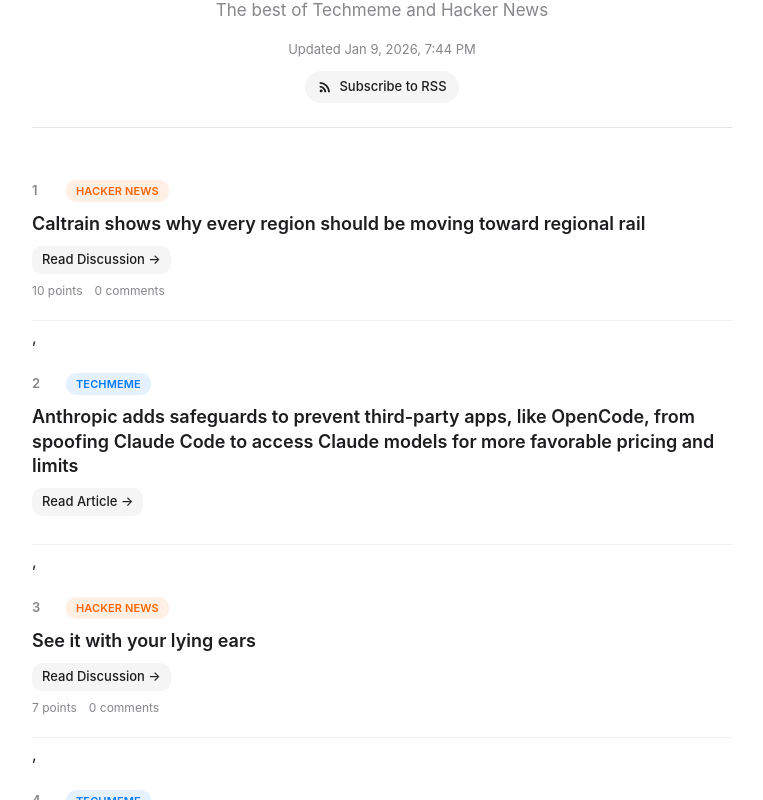
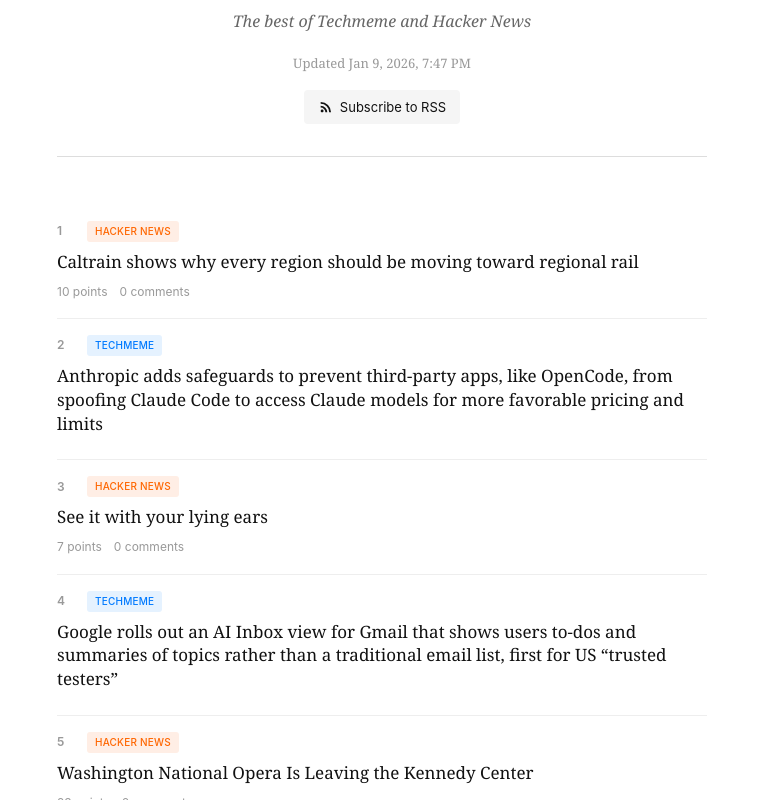
Before and after one commit to antrod/mergelines, a website: page index.html in a window 1280 px wide. Shown: the part 94-894 px from the top of the page, without its empty margins (258-1021 px from the left). Drawn offline with Linux system fonts and the light colour scheme.

Commit message:
Redesign with minimal serif style inspired by Permanent Equity - fixed comma bug, removed button links, tighter spacing

```diff
--- a/feed.xml
+++ b/feed.xml
@@ -4,9 +4,9 @@
         <description><![CDATA[Top tech stories from Techmeme and Hacker News, featuring cross-platform matches]]></description>
         <link>https://yoursite.com</link>
         <generator>RSS for Node</generator>
-        <lastBuildDate>Sat, 10 Jan 2026 00:44:14 GMT</lastBuildDate>
+        <lastBuildDate>Sat, 10 Jan 2026 00:47:29 GMT</lastBuildDate>
         <atom:link href="https://yoursite.com/feed.xml" rel="self" type="application/rss+xml"/>
-        <pubDate>Sat, 10 Jan 2026 00:44:14 GMT</pubDate>
+        <pubDate>Sat, 10 Jan 2026 00:47:29 GMT</pubDate>
         <language><![CDATA[en]]></language>
         <ttl>60</ttl>
         <item>
--- a/index.html
+++ b/index.html
@@ -13,79 +13,76 @@
         }
 
         body {
-            font-family: -apple-system, BlinkMacSystemFont, 'Helvetica Neue', Arial, sans-serif;
+            font-family: Georgia, 'Times New Roman', serif;
             background: #ffffff;
             min-height: 100vh;
-            padding: 24px 20px;
-            color: #1d1d1f;
-            line-height: 1.5;
+            padding: 40px 20px;
+            color: #111;
+            line-height: 1.7;
         }
 
         .container {
-            max-width: 700px;
+            max-width: 650px;
             margin: 0 auto;
         }
 
         header {
             text-align: center;
-            margin-bottom: 32px;
-            padding-bottom: 24px;
-            border-bottom: 1px solid rgba(0, 0, 0, 0.1);
+            margin-bottom: 48px;
+            padding-bottom: 32px;
+            border-bottom: 1px solid #ddd;
         }
 
         h1 {
-            font-size: 40px;
+            font-size: 32px;
             font-weight: 700;
-            letter-spacing: -0.03em;
+            letter-spacing: -0.02em;
             margin-bottom: 8px;
-            background: linear-gradient(135deg, #667eea 0%, #764ba2 100%);
-            -webkit-background-clip: text;
-            -webkit-text-fill-color: transparent;
-            background-clip: text;
+            color: #111;
         }
 
         .subtitle {
-            font-size: 17px;
-            color: #86868b;
+            font-size: 16px;
+            color: #666;
             font-weight: 400;
             margin-bottom: 16px;
+            font-style: italic;
         }
 
         .meta {
             font-size: 13px;
-            color: #86868b;
-            margin-bottom: 12px;
+            color: #999;
+            margin-bottom: 16px;
         }
 
         .rss-link {
             display: inline-flex;
             align-items: center;
             gap: 6px;
-            padding: 6px 12px;
-            background: rgba(0, 0, 0, 0.04);
-            border-radius: 16px;
+            padding: 6px 14px;
+            background: #f5f5f5;
+            border-radius: 4px;
             text-decoration: none;
-            color: #1d1d1f;
+            color: #111;
             font-size: 13px;
-            font-weight: 500;
-            transition: all 0.2s ease;
+            font-weight: 400;
+            font-family: -apple-system, BlinkMacSystemFont, sans-serif;
+            transition: background 0.2s ease;
         }
 
         .rss-link:hover {
-            background: rgba(0, 0, 0, 0.08);
+            background: #e5e5e5;
         }
 
         .stories {
             display: grid;
-            gap: 4px;
+            gap: 0;
         }
 
         .story {
             background: white;
-            border-radius: 0;
-            padding: 20px 0;
-            border-bottom: 1px solid rgba(0, 0, 0, 0.06);
-            transition: all 0.2s ease;
+            padding: 16px 0;
+            border-bottom: 1px solid #eee;
             position: relative;
         }
 
@@ -100,7 +97,7 @@
             left: -20px;
             bottom: 0;
             width: 3px;
-            background: linear-gradient(180deg, #667eea 0%, #764ba2 100%);
+            background: #667eea;
             opacity: 0;
             transition: opacity 0.2s ease;
         }
@@ -109,57 +106,55 @@
             opacity: 1;
         }
 
-        .story:hover {
-            background: rgba(0, 0, 0, 0.01);
-        }
-
         .story-header {
             display: flex;
             align-items: center;
             gap: 10px;
-            margin-bottom: 10px;
+            margin-bottom: 8px;
         }
 
         .story-number {
-            font-size: 13px;
+            font-size: 12px;
             font-weight: 600;
-            color: #86868b;
-            min-width: 24px;
+            color: #999;
+            min-width: 20px;
+            font-family: -apple-system, BlinkMacSystemFont, sans-serif;
         }
 
         .badge {
             display: inline-flex;
             align-items: center;
             gap: 4px;
-            padding: 3px 10px;
-            border-radius: 10px;
-            font-size: 11px;
-            font-weight: 600;
-            letter-spacing: 0.01em;
+            padding: 2px 8px;
+            border-radius: 3px;
+            font-size: 10px;
+            font-weight: 500;
+            letter-spacing: 0.02em;
             text-transform: uppercase;
+            font-family: -apple-system, BlinkMacSystemFont, sans-serif;
         }
 
         .badge.featured {
-            background: linear-gradient(135deg, #667eea 0%, #764ba2 100%);
+            background: #667eea;
             color: white;
         }
 
         .badge.hn {
-            background: rgba(255, 102, 0, 0.1);
+            background: #ffeee5;
             color: #ff6600;
         }
 
         .badge.tm {
-            background: rgba(0, 122, 255, 0.1);
+            background: #e5f2ff;
             color: #007aff;
         }
 
         .story-title {
-            font-size: 18px;
-            font-weight: 600;
-            line-height: 1.35;
-            margin-bottom: 10px;
-            color: #1d1d1f;
+            font-size: 17px;
+            font-weight: 400;
+            line-height: 1.4;
+            margin-bottom: 8px;
+            color: #111;
         }
 
         .story-title a {
@@ -173,39 +168,16 @@
         }
 
         .story-summary {
-            font-size: 14px;
-            line-height: 1.5;
-            color: #515154;
-            margin-bottom: 10px;
-            padding: 12px;
-            background: rgba(0, 0, 0, 0.02);
-            border-radius: 8px;
-            border-left: 2px solid #667eea;
+            font-size: 15px;
+            line-height: 1.7;
+            color: #444;
+            margin-bottom: 8px;
+            padding: 12px 0;
+            font-style: italic;
         }
 
         .story-links {
-            display: flex;
-            flex-wrap: wrap;
-            gap: 8px;
-            margin-bottom: 8px;
-        }
-
-        .story-link {
-            display: inline-flex;
-            align-items: center;
-            gap: 4px;
-            padding: 4px 10px;
-            background: rgba(0, 0, 0, 0.04);
-            border-radius: 10px;
-            text-decoration: none;
-            color: #1d1d1f;
-            font-size: 13px;
-            font-weight: 500;
-            transition: all 0.15s ease;
-        }
-
-        .story-link:hover {
-            background: rgba(0, 0, 0, 0.08);
+            display: none;
         }
 
         .story-meta {
@@ -213,7 +185,8 @@
             flex-wrap: wrap;
             gap: 12px;
             font-size: 12px;
-            color: #86868b;
+            color: #999;
+            font-family: -apple-system, BlinkMacSystemFont, sans-serif;
         }
 
         .meta-item {
@@ -224,11 +197,12 @@
 
         footer {
             text-align: center;
-            margin-top: 48px;
-            padding-top: 24px;
-            border-top: 1px solid rgba(0, 0, 0, 0.1);
-            color: #86868b;
+            margin-top: 64px;
+            padding-top: 32px;
+            border-top: 1px solid #ddd;
+            color: #999;
             font-size: 13px;
+            font-family: -apple-system, BlinkMacSystemFont, sans-serif;
         }
 
         @media (max-width: 768px) {
@@ -281,7 +255,7 @@
         <header>
             <h1>Mergelines</h1>
             <p class="subtitle">The best of Techmeme and Hacker News</p>
-            <p class="meta">Updated Jan 9, 2026, 7:44 PM</p>
+            <p class="meta">Updated Jan 9, 2026, 7:47 PM</p>
             <a href="/feed.xml" class="rss-link">
                 <svg width="16" height="16" viewBox="0 0 24 24" fill="currentColor">
                     <path d="M6.18 15.64a2.18 2.18 0 0 1 2.18 2.18C8.36 19 7.38 20 6.18 20C5 20 4 19 4 17.82a2.18 2.18 0 0 1 2.18-2.18M4 4.44A15.56 15.56 0 0 1 19.56 20h-2.83A12.73 12.73 0 0 0 4 7.27V4.44m0 5.66a9.9 9.9 0 0 1 9.9 9.9h-2.83A7.07 7.07 0 0 0 4 12.93V10.1z"/>
@@ -309,7 +283,7 @@
                     <span class="meta-item">10 points</span>
                     <span class="meta-item">0 comments</span>
                 </div>
-            </article>,            <article class="story">
+            </article>            <article class="story">
                 <div class="story-header">
                     <span class="story-number">2</span>
                     <span class="badge tm">Techmeme</span>
@@ -323,7 +297,7 @@
                         Read Article →
                     </a>
                 </div>
-            </article>,            <article class="story">
+            </article>            <article class="story">
                 <div class="story-header">
                     <span class="story-number">3</span>
                     <span class="badge hn">Hacker News</span>
@@ -341,7 +315,7 @@
                     <span class="meta-item">7 points</span>
                     <span class="meta-item">0 comments</span>
                 </div>
-            </article>,            <article class="story">
+            </article>            <article class="story">
                 <div class="story-header">
                     <span class="story-number">4</span>
                     <span class="badge tm">Techmeme</span>
@@ -355,7 +329,7 @@
                         Read Article →
                     </a>
                 </div>
-            </article>,            <article class="story">
+            </article>            <article class="story">
                 <div class="story-header">
                     <span class="story-number">5</span>
                     <span class="badge hn">Hacker News</span>
@@ -373,7 +347,7 @@
                     <span class="meta-item">23 points</span>
                     <span class="meta-item">0 comments</span>
                 </div>
-            </article>,            <article class="story">
+            </article>            <article class="story">
                 <div class="story-header">
                     <span class="story-number">6</span>
                     <span class="badge tm">Techmeme</span>
@@ -387,7 +361,7 @@
                         Read Article →
                     </a>
                 </div>
-            </article>,            <article class="story">
+            </article>            <article class="story">
                 <div class="story-header">
                     <span class="story-number">7</span>
                     <span class="badge hn">Hacker News</span>
@@ -405,7 +379,7 @@
                     <span class="meta-item">149 points</span>
                     <span class="meta-item">0 comments</span>
                 </div>
-            </article>,            <article class="story">
+            </article>            <article class="story">
                 <div class="story-header">
                     <span class="story-number">8</span>
                     <span class="badge tm">Techmeme</span>
@@ -419,7 +393,7 @@
                         Read Article →
                     </a>
                 </div>
-            </article>,            <article class="story">
+            </article>            <article class="story">
                 <div class="story-header">
                     <span class="story-number">9</span>
                     <span class="badge hn">Hacker News</span>
@@ -437,7 +411,7 @@
                     <span class="meta-item">80 points</span>
                     <span class="meta-item">0 comments</span>
                 </div>
-            </article>,            <article class="story">
+            </article>            <article class="story">
                 <div class="story-header">
                     <span class="story-number">10</span>
                     <span class="badge tm">Techmeme</span>
```
Also changed, not shown: src/html-generator.ts (+63 -89 lines).
